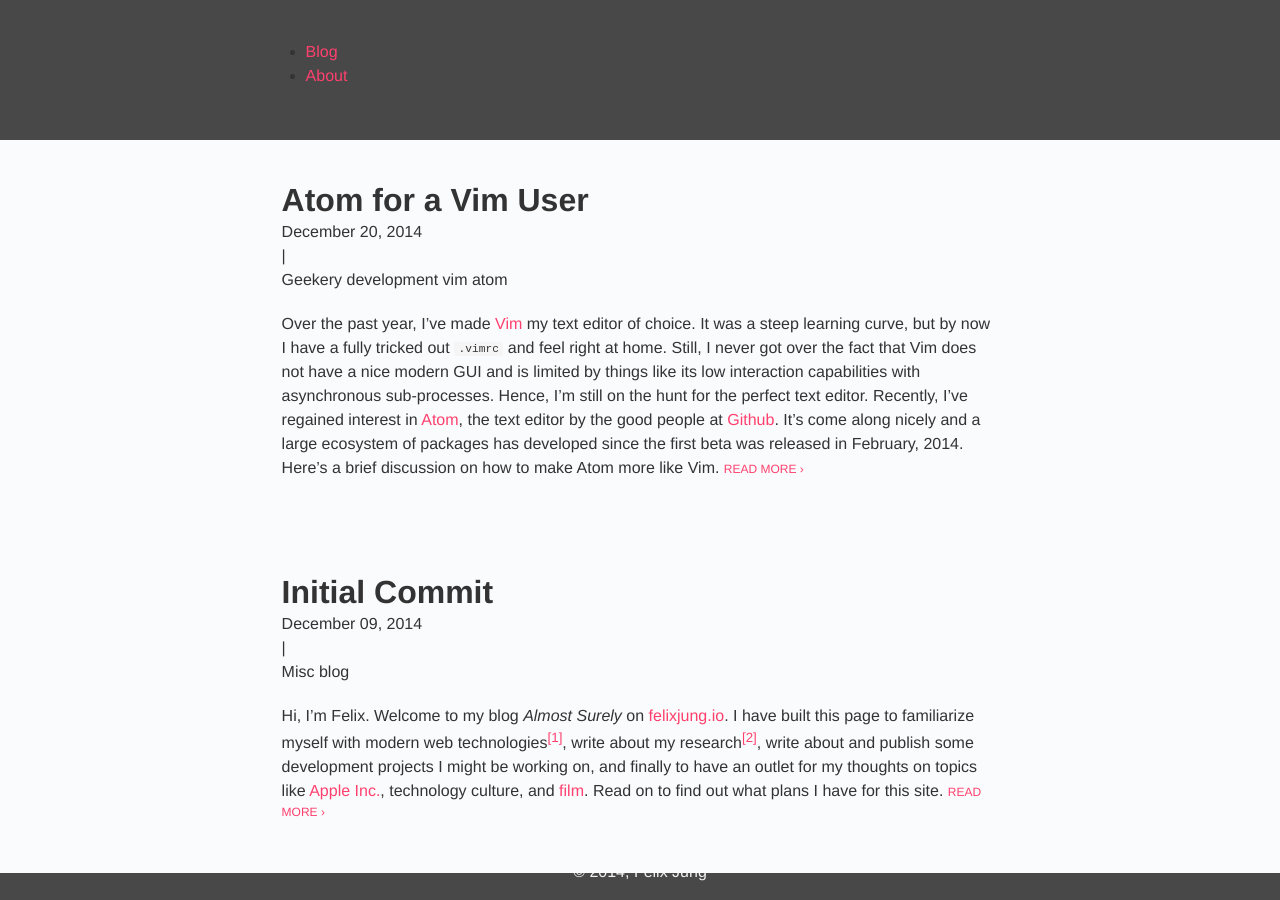
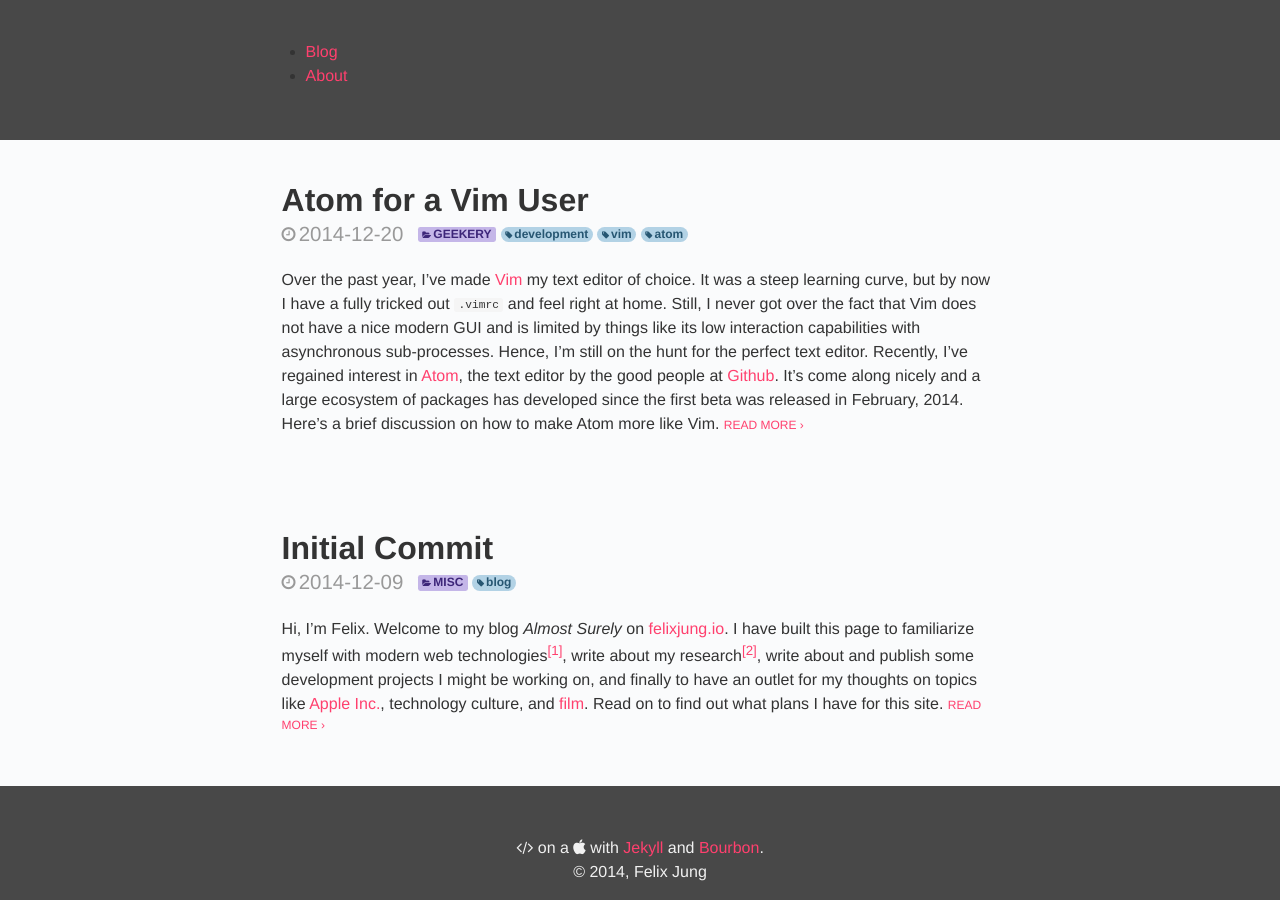
Before and after one commit to felixjung/feju.github.io, a Jekyll site: the page built from index.html, in a window 1280 px wide. Built offline with Jekyll 4.4.1, drawn with Linux system fonts in a browser that asks for light colours; the list of posts is cut into pages by our own code.

Commit message:
Fixed blog post layout on main page

```diff
--- a/index.html
+++ b/index.html
@@ -8,18 +8,17 @@
   <div class="container">
     <div class="content">
       <h2 class="post-title"><a href="{{ post.url }}">{{ post.title | truncatewords: 7 }}</a></h2>
-      <div class="post-date">{{ post.date | date: "%B %d, %Y" }}</div>
+      <div class="post-meta">
+        <span class="post-date"><i class="fa fa-clock-o"></i>{{ post.date | date: "%F" }}</span>
         {% if post.category or post.tags.size > 0 %}
-        <span class="meta-separator"> | </span>
-        <div class="post-bubbles">
             {% if post.category %}
-          <span class="bubble category">{{ post.category }}</span>
+            <span class="bubble category"><i class="fa fa-folder-open"></i>{{ post.category }}</span>
             {% endif %}
             {% for tag in post.tags %}
-          <span class="bubble tag">{{ tag }}</span>
+            <span class="bubble tag"><i class="fa fa-tag"></i>{{ tag }}</span>
             {% endfor %}
+        {% endif %}
       </div>
-      {% endif %}
       <div class="post-text">
         {% if post.content contains '<!--more-->' %}
           {{ post.content | split:'<!--more-->' | first }}
```
Lines whose indentation alone changed are shown as unchanged.
